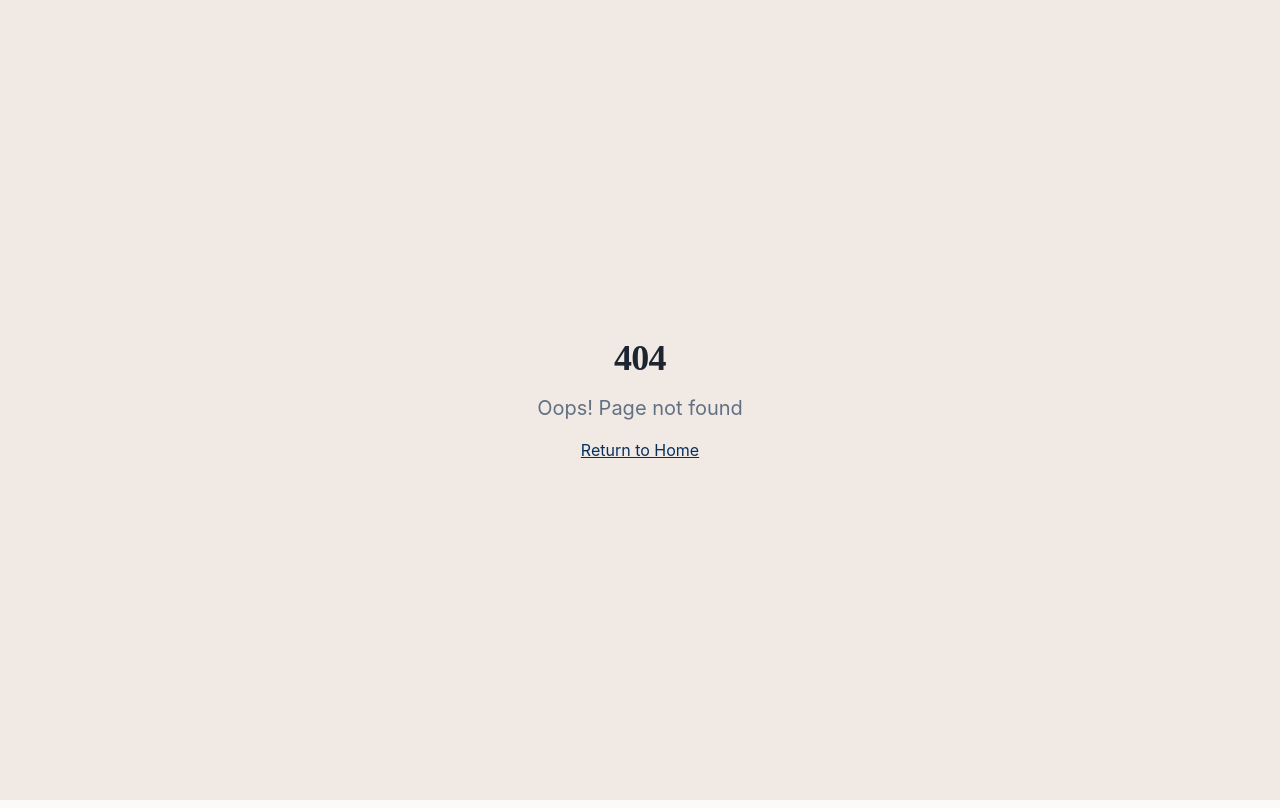
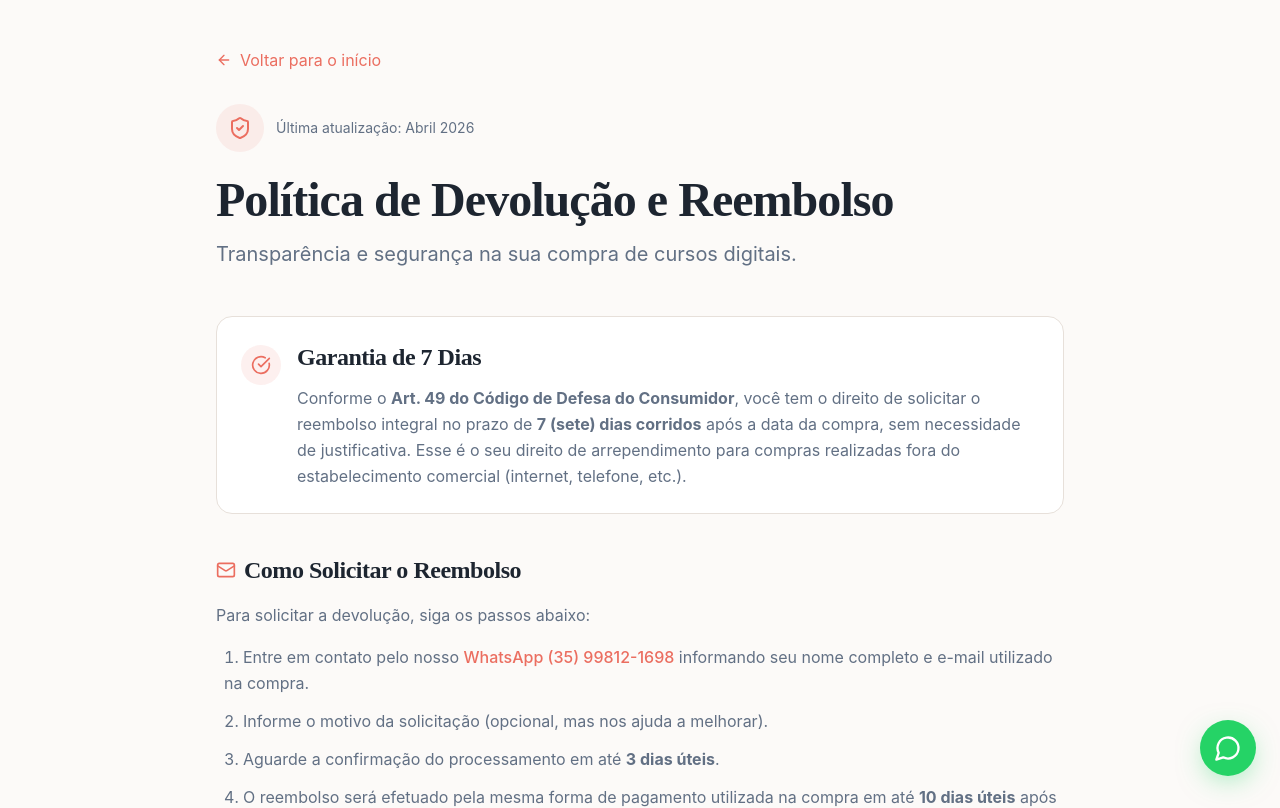
Before and after one commit to falldanila-arch/aprendaaudaces, a React (Vite) app: page /politica-de-devolucao in a window 1280 px wide. Before the commit this address had no page. Shown: the top 808 px of the page. Built offline with nearby package versions, Linux system fonts and the light colour scheme; the HTML template or start-up script is replaced by a standard one.

Commit message:
Add política de devolução page

```diff
--- a/src/App.tsx
+++ b/src/App.tsx
@@ -125,6 +125,7 @@ const App = () => (
           <Route path="/apostila-curso-audaces" element={<ApostilaCurso />} />
           <Route path="/apostila-curso-operador-audaces" element={<ApostilaOperador />} />
           <Route path="/bellajob" element={<Bellajob />} />
+          <Route path="/politica-de-devolucao" element={<PoliticaDevolucao />} />
           <Route path="/cursos-de-modelagem" element={<CursosDeModelagem />} />
           <Route path="/audaces-economizando-tecido" element={<AudacesEconomizandoTecido />} />
           <Route path="/moldes-digitais-sublimacao" element={<MoldesDigitaisSublimacao />} />
--- a/src/pages/PoliticaDevolucao.tsx
+++ b/src/pages/PoliticaDevolucao.tsx
@@ -2,7 +2,7 @@ import { Helmet } from "react-helmet";
 import { motion } from "framer-motion";
 import { ArrowLeft, ShieldCheck, Clock, Mail, AlertCircle, CheckCircle } from "lucide-react";
 import { Link } from "react-router-dom";
-import WhatsAppButton from "@/components/WhatsAppButton";
+import { WhatsAppButton } from "@/components/WhatsAppButton";
 
 const PoliticaDevolucao = () => {
   return (
@@ -43,8 +43,8 @@ const PoliticaDevolucao = () => {
             {/* Garantia de 7 dias */}
             <section className="mb-10 p-6 bg-card rounded-2xl border border-border">
               <div className="flex items-start gap-4">
-                <div className="w-10 h-10 rounded-full bg-green-500/10 flex items-center justify-center shrink-0 mt-1">
-                  <CheckCircle className="w-5 h-5 text-green-500" />
+                <div className="w-10 h-10 rounded-full bg-accent/10 flex items-center justify-center shrink-0 mt-1">
+                  <CheckCircle className="w-5 h-5 text-accent" />
                 </div>
                 <div>
                   <h2 className="text-2xl font-semibold text-foreground mb-3">Garantia de 7 Dias</h2>
```
